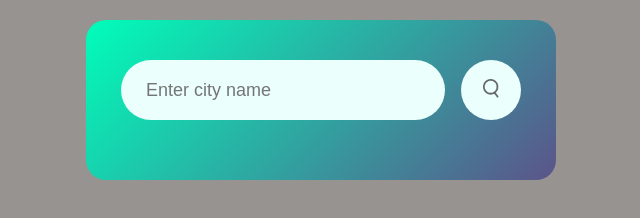
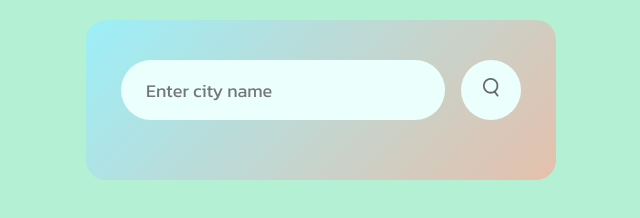
Before and after one commit to 0xGajendra/Weather-App, a plain HTML site: page index.html in a window 1280 px wide. Shown: the whole page, without its empty margins (319-959 px from the left). Drawn offline with Linux system fonts and the light colour scheme.

Commit message:
font and background

```diff
--- a/style.css
+++ b/style.css
@@ -1,11 +1,15 @@
+
+@import url('https://fonts.googleapis.com/css2?family=Kanit:ital,wght@0,100;0,200;0,300;0,400;0,500;0,600;0,700;0,800;0,900;1,100;1,200;1,300;1,400;1,500;1,600;1,700;1,800;1,900&display=swap');
 *{
     margin: 0;
     padding: 0;
-    font-family: Arial, Helvetica, sans-serif;
+    font-family: kanit;
     box-sizing: border-box;
 }
 body{
-    background-color: rgb(150, 147, 144);
+    background-color: rgb(180, 241, 212);
+    width: 100%;
+    height: 100%;
     display: flex;
     align-items: center;
     justify-content: center;
@@ -13,7 +17,7 @@ body{
 .card{
     width: 90%;
     max-width: 470px;
-    background: linear-gradient(135deg, #00feba, #5b548a);
+    background: linear-gradient(135deg, #9ceff8, #e5c0ac);
     color: #fff;
     margin: 20px;
     border-radius: 20px;
```
